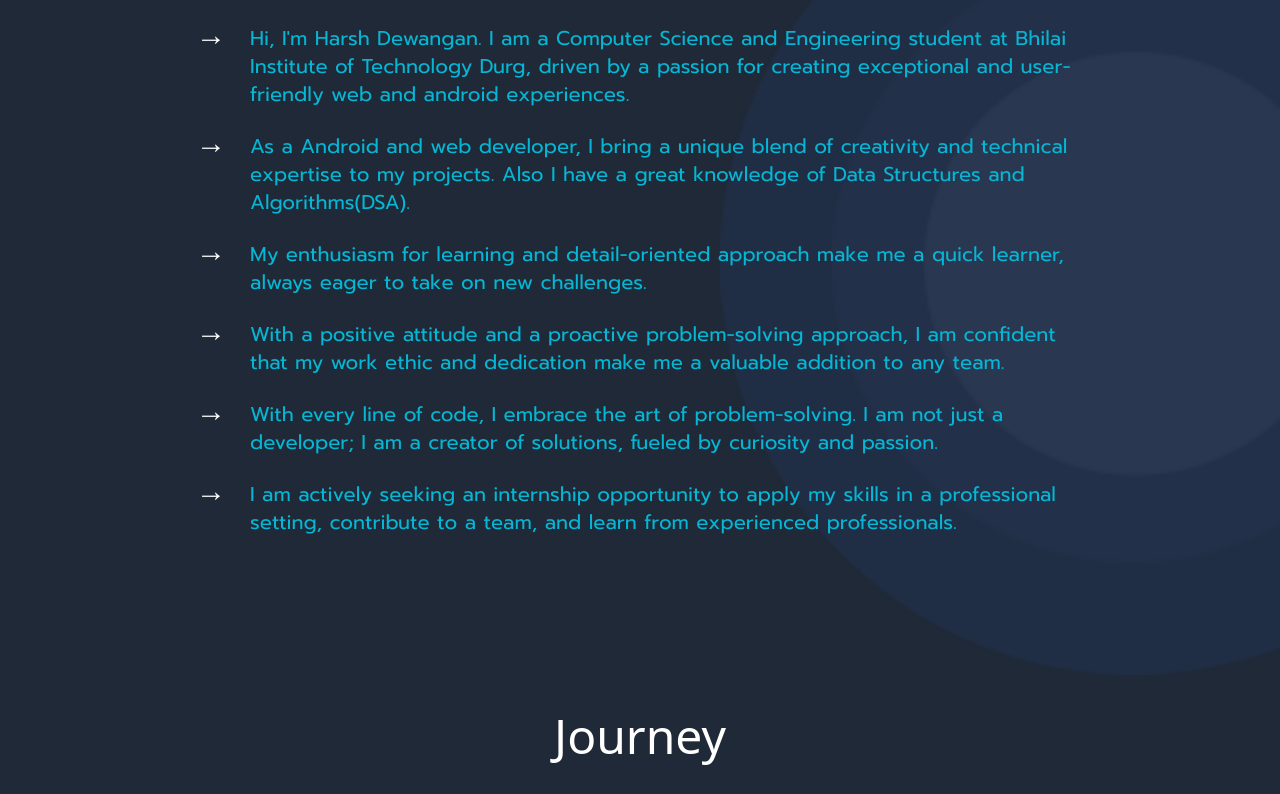
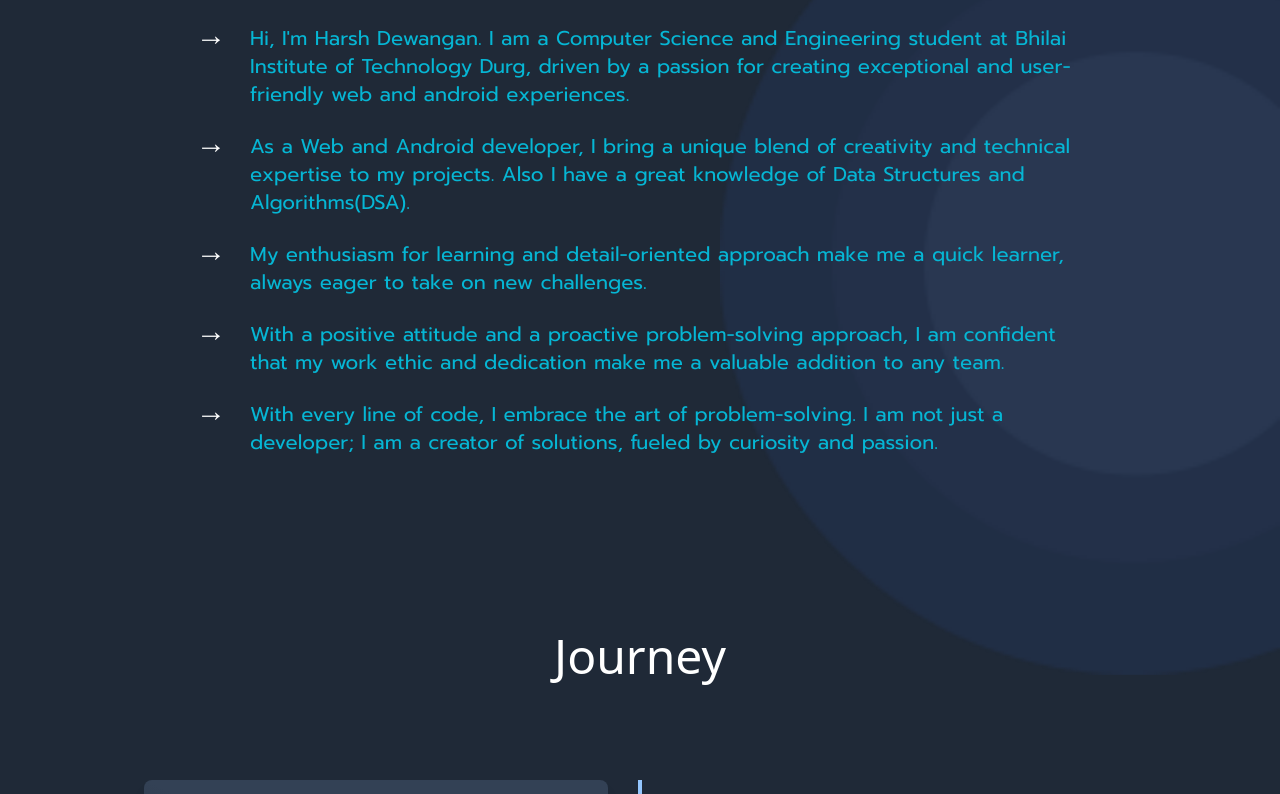
Before and after one commit to Harsh-bhai/portfolio, a Next.js app: page / in a window 1280 px wide. Shown: the part 1080-1874 px from the top of the page. Built offline with nearby package versions, Linux system fonts and the light colour scheme; a web font is replaced by a local one.

Commit message:
resume updated

```diff
--- a/components/about.jsx
+++ b/components/about.jsx
@@ -38,11 +38,10 @@ const About = () => {
 
   const info = [
     "Hi, I'm Harsh Dewangan. I am a Computer Science and Engineering student at Bhilai Institute of Technology Durg, driven by a passion for creating exceptional and user-friendly web and android experiences.",
-    "As a Android and web developer, I bring a unique blend of creativity and technical expertise to my projects. Also I have a great knowledge of Data Structures and Algorithms(DSA).",
+    "As a Web and Android developer, I bring a unique blend of creativity and technical expertise to my projects. Also I have a great knowledge of Data Structures and Algorithms(DSA).",
     "My enthusiasm for learning and detail-oriented approach make me a quick learner, always eager to take on new challenges.",
     "With a positive attitude and a proactive problem-solving approach, I am confident that my work ethic and dedication make me a valuable addition to any team.",
     "With every line of code, I embrace the art of problem-solving. I am not just a developer; I am a creator of solutions, fueled by curiosity and passion.",
-    "I am actively seeking an internship opportunity to apply my skills in a professional setting, contribute to a team, and learn from experienced professionals.",
   ];
 
 
--- a/components/certificationGrid.jsx
+++ b/components/certificationGrid.jsx
@@ -82,7 +82,7 @@ export default function CertificationGrid() {
   const extras = [
     "I have been a part of the Google Developer Students Club (GDSC) at BIT Durg as a web developer.",
     "I helped the team in organizing certain tech events in college.",
-    "Solved 100+ problems on Leetcode.",
+    "Solved 250+ problems on Leetcode.",
   ];
 
   return (
--- a/components/mainSection.jsx
+++ b/components/mainSection.jsx
@@ -101,7 +101,7 @@ const MainSection = () => {
 
             <Link
               href={
-                "https://drive.google.com/file/d/1pvvXIpKUZOMB7qxVZaTAuzQsa7UwxkHe/view?usp=sharing"
+                "https://drive.google.com/file/d/13UmcP7QTiEfzlfp6gKE0jAm7pFf8RWvp/view?usp=sharing"
               }
             >
               <a target={"_blank"}>
--- a/components/navbar.jsx
+++ b/components/navbar.jsx
@@ -106,7 +106,7 @@ const Navbar = () => {
               { text: "Projects", section: "project" },
               { text: "Certifications", section: "certifications" },
               { text: "Connect", section: "contact" },
-              { text: "Resume", href: "https://drive.google.com/file/d/1pvvXIpKUZOMB7qxVZaTAuzQsa7UwxkHe/view?usp=sharing" },
+              { text: "Resume", href: "https://drive.google.com/file/d/13UmcP7QTiEfzlfp6gKE0jAm7pFf8RWvp/view?usp=sharing" },
             ].map((item) => (
               <div
                 key={item.text}
```
